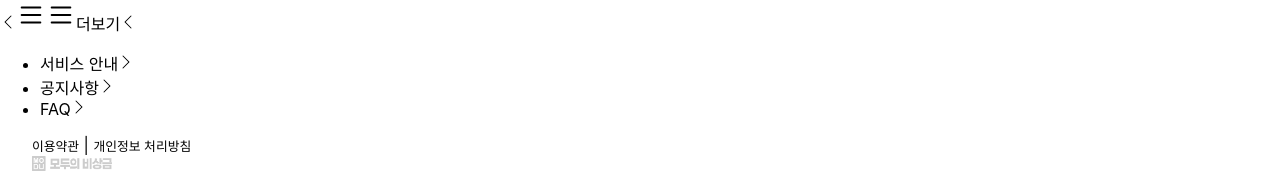
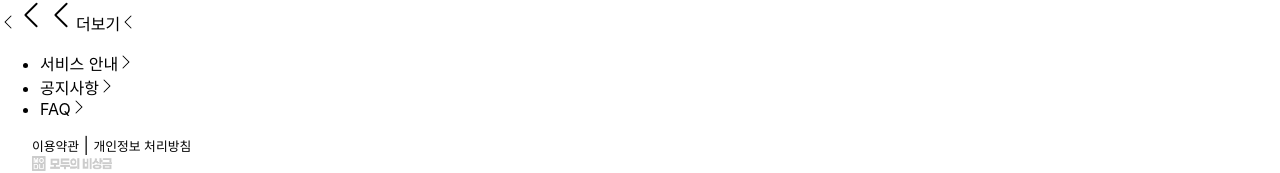
Before and after one commit to YOUNG-NIM/test, a Next.js app: page /sidemenu in a window 1280 px wide. Shown: the top 173 px of the page. Built offline with nearby package versions, Linux system fonts and the light colour scheme.

Commit message:
bootstrap icon test ver.02

```diff
--- a/pages/sidemenu.tsx
+++ b/pages/sidemenu.tsx
@@ -29,14 +29,14 @@ export default function Home() {
 
                     <a className="subTitle" href="sidemenu">
 
-                        <svg xmlns="http://www.w3.org/2000/svg" width="30" height="30" fill="currentColor" className="bi bi-list" viewBox="0 0 16 16">
-                        <path fill-rule="evenodd" d="M2.5 12a.5.5 0 0 1 .5-.5h10a.5.5 0 0 1 0 1H3a.5.5 0 0 1-.5-.5zm0-4a.5.5 0 0 1 .5-.5h10a.5.5 0 0 1 0 1H3a.5.5 0 0 1-.5-.5zm0-4a.5.5 0 0 1 .5-.5h10a.5.5 0 0 1 0 1H3a.5.5 0 0 1-.5-.5z"/>
+                        <svg xmlns="http://www.w3.org/2000/svg" width="30" height="30" fill="currentColor" className="bi bi-chevron-left" viewBox="0 0 16 16">
+                            <path fill-rule="evenodd" d="M11.354 1.646a.5.5 0 0 1 0 .708L5.707 8l5.647 5.646a.5.5 0 0 1-.708.708l-6-6a.5.5 0 0 1 0-.708l6-6a.5.5 0 0 1 .708 0z"/>
                         </svg>
 
                     </a>
 
-                    <svg xmlns="http://www.w3.org/2000/svg" width="30" height="30" fill="currentColor" className="bi bi-list" viewBox="0 0 16 16">
-                        <path fill-rule="evenodd" d="M2.5 12a.5.5 0 0 1 .5-.5h10a.5.5 0 0 1 0 1H3a.5.5 0 0 1-.5-.5zm0-4a.5.5 0 0 1 .5-.5h10a.5.5 0 0 1 0 1H3a.5.5 0 0 1-.5-.5zm0-4a.5.5 0 0 1 .5-.5h10a.5.5 0 0 1 0 1H3a.5.5 0 0 1-.5-.5z"/>
+                    <svg xmlns="http://www.w3.org/2000/svg" width="30" height="30" fill="currentColor" className="bi bi-chevron-left" viewBox="0 0 16 16">
+                    <path fill-rule="evenodd" d="M11.354 1.646a.5.5 0 0 1 0 .708L5.707 8l5.647 5.646a.5.5 0 0 1-.708.708l-6-6a.5.5 0 0 1 0-.708l6-6a.5.5 0 0 1 .708 0z"/>
                     </svg>
 
                     <span className="fs-5 text-center">더보기</span>
```
